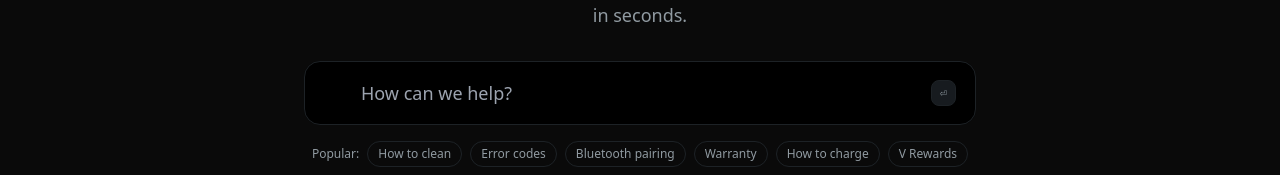
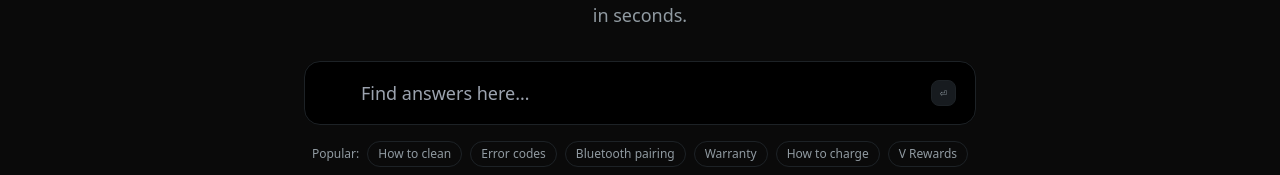
Before and after one commit to samjurist7/focusv-help, a Next.js app: page / in a window 1280 px wide. Shown: the part 332-507 px from the top of the page. Built offline with nearby package versions, Linux system fonts and the light colour scheme.

Commit message:
fix: pulsing dot in search bar (sizing fix); update placeholder to Find answers here

```diff
--- a/app/page.tsx
+++ b/app/page.tsx
@@ -52,7 +52,7 @@ export default function HomePage() {
             seconds.
           </p>
           <div className="mx-auto mt-8 max-w-2xl">
-            <SearchBar size="lg" placeholder="How can we help?" />
+            <SearchBar size="lg" placeholder="Find answers here…" />
           </div>
           <div className="mt-4 flex flex-wrap items-center justify-center gap-x-2 gap-y-1 text-xs text-muted-foreground">
             <span>Popular:</span>
--- a/components/SearchBar.tsx
+++ b/components/SearchBar.tsx
@@ -38,7 +38,7 @@ export function SearchBar({
   return (
     <form onSubmit={handleSubmit} className="relative w-full">
       {size === "lg" ? (
-        <span className={`pointer-events-none absolute top-1/2 -translate-y-1/2 ${iconPos[size]} flex items-center justify-center`}>
+        <span className="pointer-events-none absolute left-5 top-1/2 -translate-y-1/2 flex items-center justify-center">
           <span className="relative flex h-3 w-3">
             <span className="animate-ping absolute inline-flex h-full w-full rounded-full bg-accent opacity-60" />
             <span className="relative inline-flex h-3 w-3 rounded-full bg-accent" />
```
